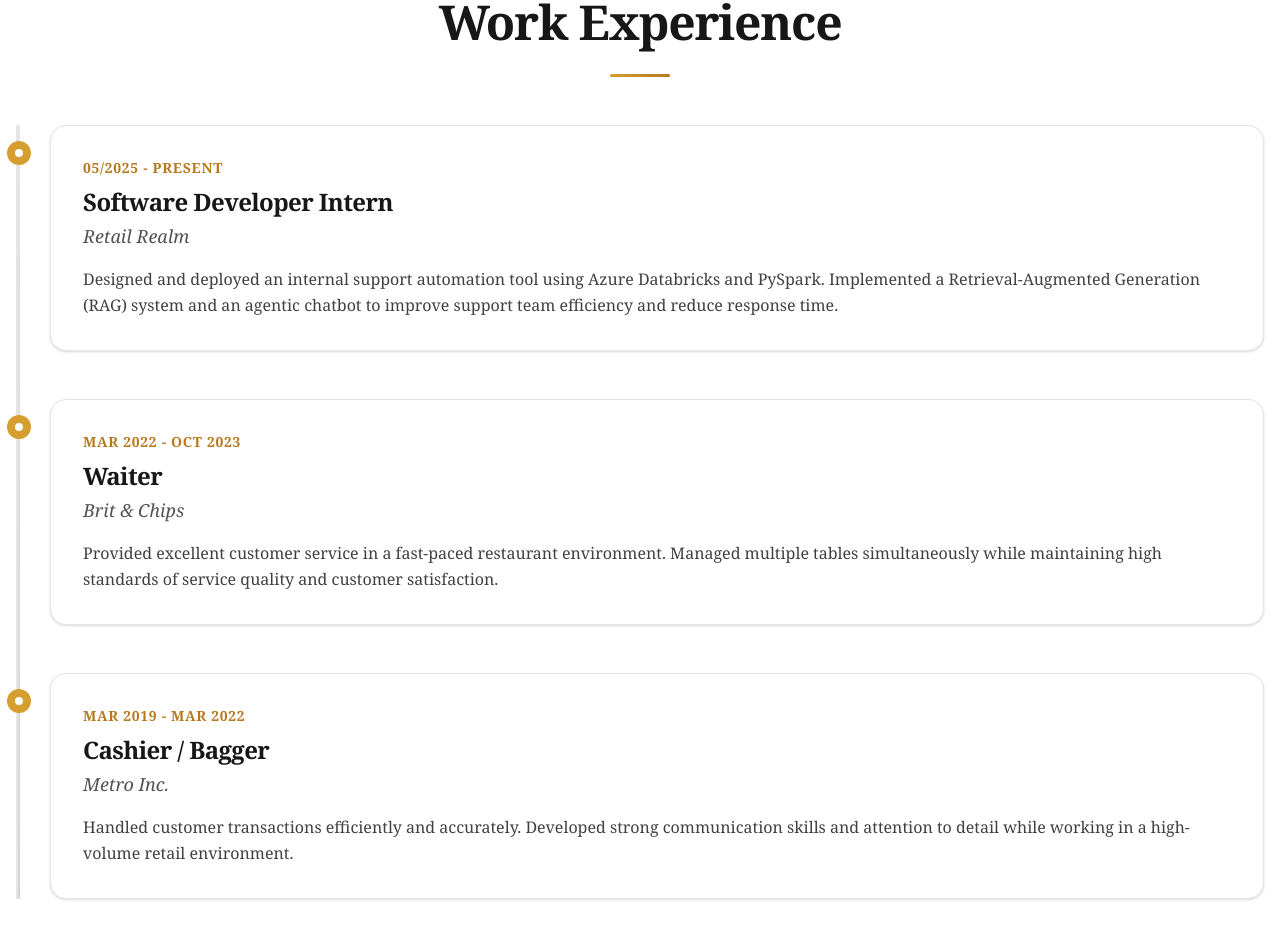
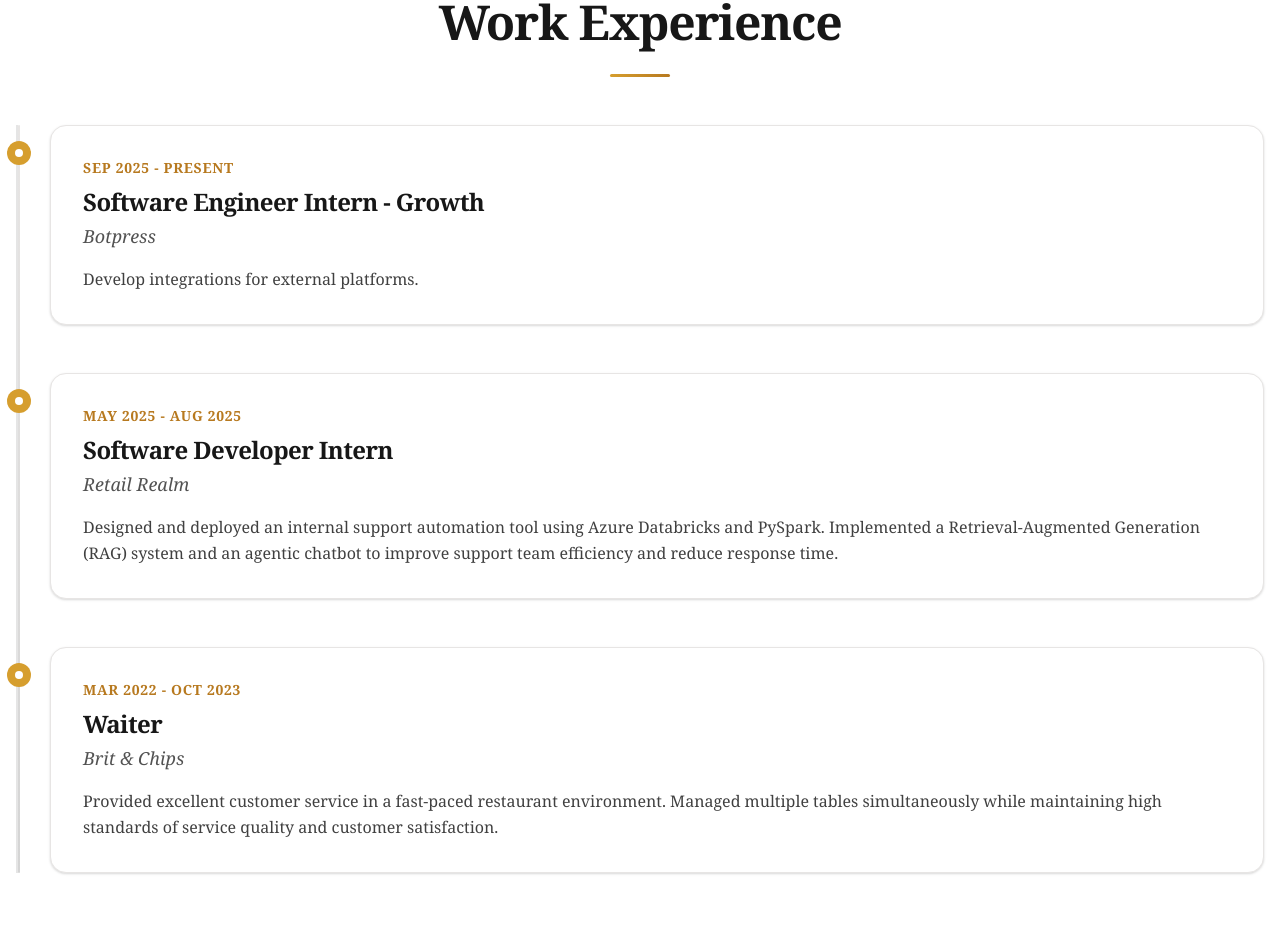
Before and after one commit to sham-bolic/sham-bolic.github.io, a Next.js app: page / in a window 1280 px wide. Shown: the part 1120-2059 px from the top of the page. Built offline with nearby package versions, Linux system fonts and the light colour scheme.

Commit message:
botpress

```diff
--- a/app/page.tsx
+++ b/app/page.tsx
@@ -123,25 +123,32 @@
   const experience = [
     {
       id: 1,
+      title: "Software Engineer Intern - Growth",
+      company: "Botpress",
+      date: "Sep 2025 - Present",
+      description: "Develop integrations for external platforms." ,
+    },
+    {
+      id: 2,
       title: "Software Developer Intern",
       company: "Retail Realm",
-      date: "05/2025 - Present",
+      date: "May 2025 - Aug 2025",
       description: "Designed and deployed an internal support automation tool using Azure Databricks and PySpark. Implemented a Retrieval-Augmented Generation (RAG) system and an agentic chatbot to improve support team efficiency and reduce response time.",
     },
     {
-      id: 2,
+      id: 3,
       title: "Waiter",
       company: "Brit & Chips",
       date: "Mar 2022 - Oct 2023",
       description: "Provided excellent customer service in a fast-paced restaurant environment. Managed multiple tables simultaneously while maintaining high standards of service quality and customer satisfaction.",
     },
-    {
-      id: 3,
-      title: "Cashier / Bagger",
-      company: "Metro Inc.",
-      date: "Mar 2019 - Mar 2022",
-      description: "Handled customer transactions efficiently and accurately. Developed strong communication skills and attention to detail while working in a high-volume retail environment.",
-    },
+    // {
+    //   id: 4,
+    //   title: "Cashier / Bagger",
+    //   company: "Metro Inc.",
+    //   date: "Mar 2019 - Mar 2022",
+    //   description: "Handled customer transactions efficiently and accurately. Developed strong communication skills and attention to detail while working in a high-volume retail environment.",
+    // },
   ];
 
   const education = [
@@ -328,12 +335,17 @@
     const isVisible = useOnScreen(ref, 0.2);
     const animationClasses = `transition-opacity duration-1000 transform ${isVisible ? 'opacity-100 translate-y-0' : 'opacity-0 translate-y-10'}`;
 
+    // Debug: Log the experience data
+    console.log('Experience data:', experience);
+
     return (
       <section id="experience" ref={ref} className="py-20 md:py-32 bg-white">
         <div className="container mx-auto px-4 max-w-7xl">
           <h2 className="section-title">Work Experience</h2>
           <div className={`timeline relative md:border-l-2 border-neutral-200 md:pl-8 ${animationClasses}`}>
-            {experience.map((job, index) => (
+            {experience.map((job, index) => {
+              console.log(`Rendering job ${index}:`, job);
+              return (
               <div key={job.id} className="timeline-item relative pb-12 last:pb-0">
                 <span className="timeline-dot bg-warm-500 hidden md:flex">
                   <span className="w-2 h-2 bg-white rounded-full"></span>
@@ -352,7 +364,8 @@
                   <p className="text-neutral-700 leading-relaxed">{job.description}</p>
                 </div>
               </div>
-            ))}
+              );
+            })}
           </div>
         </div>
       </section>
@@ -638,6 +651,10 @@
           <ChevronUp size={24} />
         </button>
       )}
+
+    <script src="https://cdn.botpress.cloud/webchat/v3.2/inject.js"></script>
+    <script src="https://files.bpcontent.cloud/2025/09/09/03/20250909033652-E1XCLYUC.js" defer></script>
+
     </div>
   );
 }
```
Also changed, not shown: 1 other file (tests, documents, lock files or other folders).
